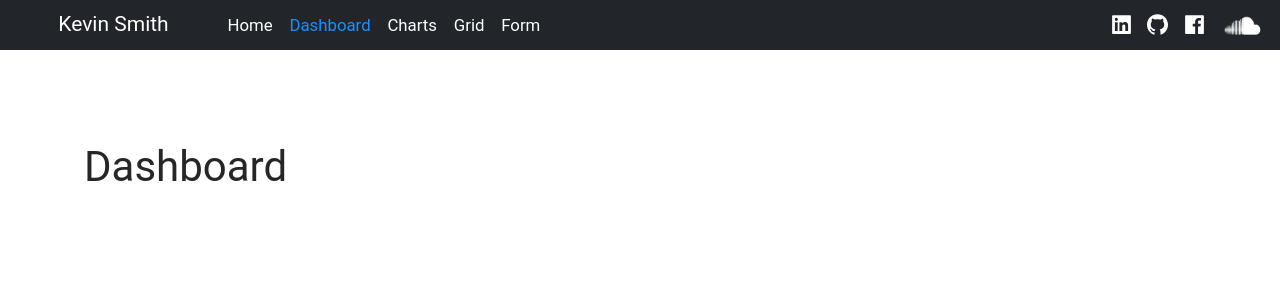
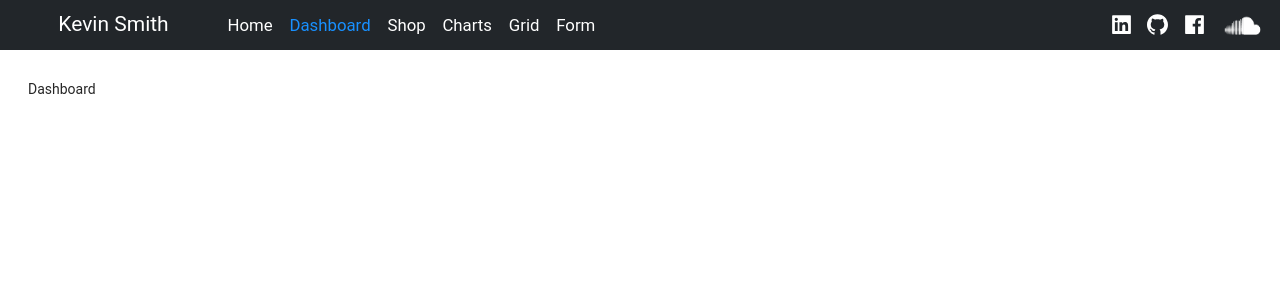
Before and after one commit to ksmith0813/portfolio, a React (Create React App) app: page /dashboard in a window 1280 px wide. Shown: the top 300 px of the page. Built offline with nearby package versions, Linux system fonts and the light colour scheme.

Commit message:
added shop component files and folder structure

```diff
--- a/src/components/dashboard/dashboard.jsx
+++ b/src/components/dashboard/dashboard.jsx
@@ -2,5 +2,5 @@ import React from 'react'
 import './dashboard.scss'
 
 export const Dashboard = () => {
-  return <div className='page fs-300'>Dashboard</div>
+  return <div className='page'>Dashboard</div>
 }
--- a/src/components/navigation/main.jsx
+++ b/src/components/navigation/main.jsx
@@ -4,6 +4,7 @@ import { Result } from 'antd'
 import { Navigation } from 'components/navigation/navigation'
 import { Home } from 'components/home/home'
 import { Dashboard } from 'components/dashboard/dashboard'
+import { Shop } from 'components/shop/shop'
 import { Charts } from 'components/charts/charts'
 import { Grid } from 'components/grid/grid'
 import { Form } from 'components/form/form'
@@ -14,9 +15,10 @@ export const Main = () => (
       <Route path='/' element={<Navigation />}>
         <Route path='home' element={<Home />} />
         <Route path='dashboard' element={<Dashboard />} />
+        <Route path='shop' element={<Shop />} />
+        <Route path='charts' element={<Charts />} />
         <Route path='grid' element={<Grid />} />
         <Route path='form' element={<Form />} />
-        <Route path='charts' element={<Charts />} />
         <Route
           path='*'
           element={
--- a/src/components/navigation/navigation.jsx
+++ b/src/components/navigation/navigation.jsx
@@ -56,6 +56,7 @@ export const Navigation = () => {
           <span className='pl-075 pr-200'>Kevin Smith</span>
           <SiteLink page='home' title='Home' />
           <SiteLink page='dashboard' title='Dashboard' />
+          <SiteLink page='shop' title='Shop' />
           <SiteLink page='charts' title='Charts' />
           <SiteLink page='grid' title='Grid' />
           <SiteLink page='form' title='Form' />
--- /dev/null
+++ b/src/components/shop/shop.jsx
@@ -0,0 +1,6 @@
+import React from 'react'
+import './shop.scss'
+
+export const Shop = () => {
+  return <div className='page'>Shop</div>
+}
```
Also changed, not shown: src/components/shop/shop.scss (added).
